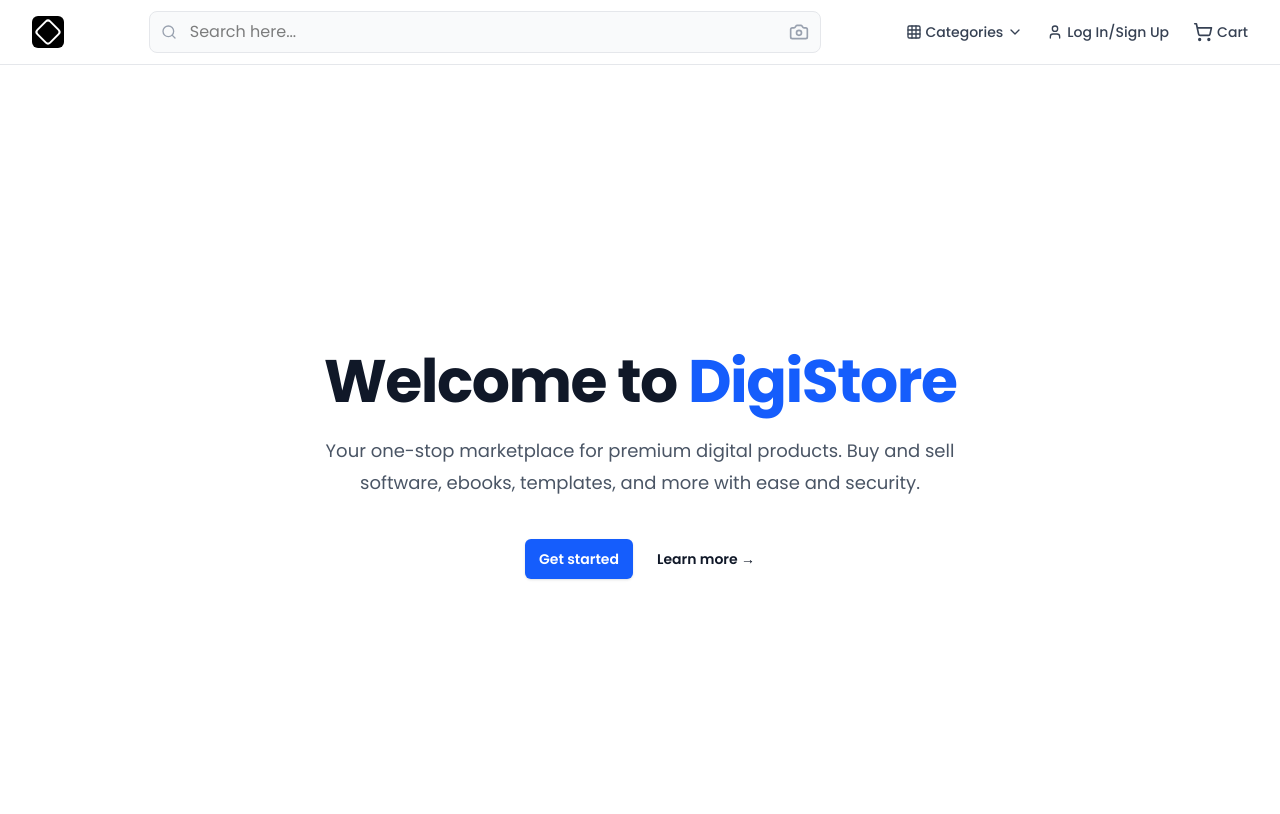
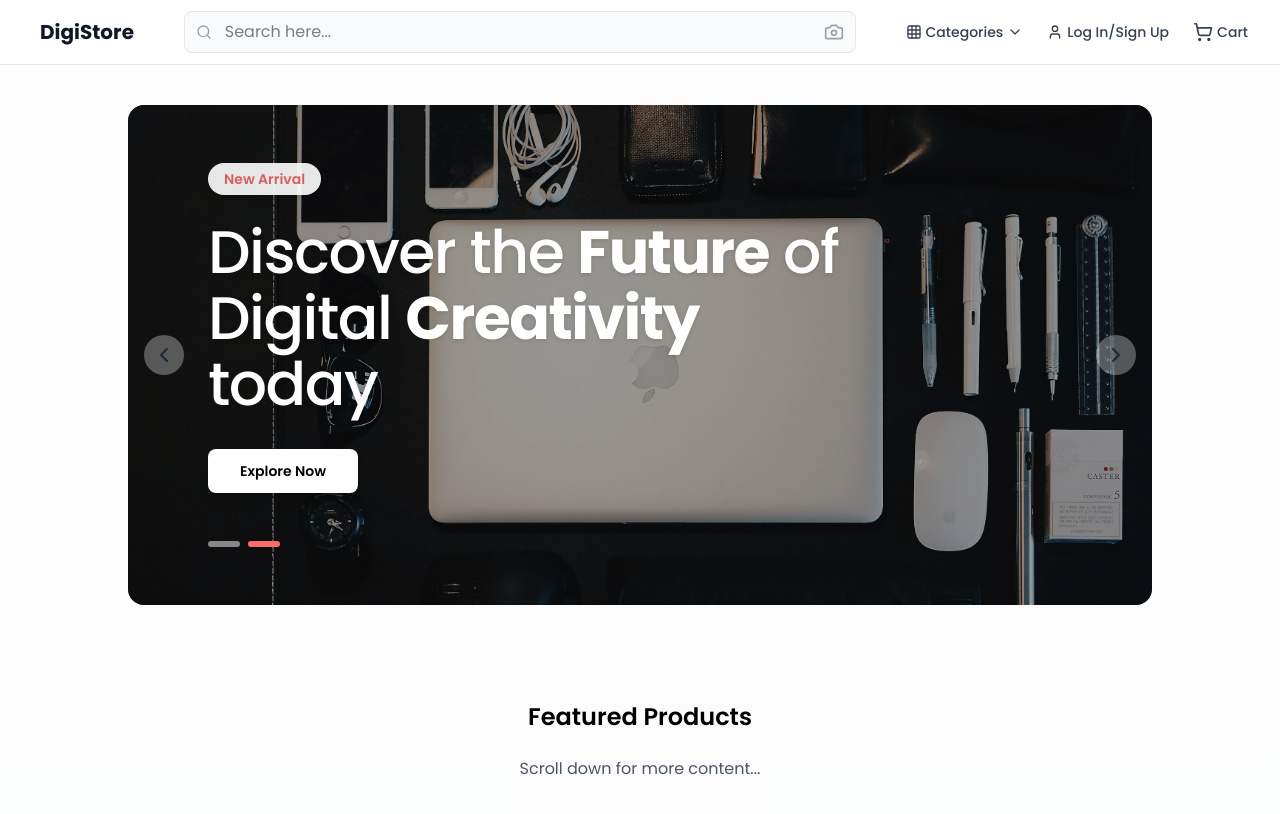
Before and after one commit to musamusakannike/digistore, a Next.js app in the folder frontend/: page / in a window 1280 px wide. Shown: the top 814 px of the page. Built offline with nearby package versions, Linux system fonts and the light colour scheme.

Commit message:
Added Hero section

```diff
--- /dev/null
+++ b/frontend/app/components/Hero.tsx
@@ -0,0 +1,140 @@
+"use client";
+
+import { useState, useEffect } from "react";
+import Image from "next/image";
+import { ChevronLeft, ChevronRight } from "lucide-react";
+
+interface Slide {
+    id: number;
+    badge: string;
+    title: React.ReactNode;
+    description?: string;
+    buttonText: string;
+    image: string;
+    bgColor: string;
+}
+
+const slides: Slide[] = [
+    {
+        id: 1,
+        badge: "Exclusive collection for everyone",
+        title: (
+            <>
+                Up to <span className="font-bold">60% off</span> on
+                <br />
+                all digital items till
+                <br />
+                <span className="font-bold">September 11</span>
+            </>
+        ),
+        buttonText: "Shop now",
+        image: "/images/hero/carousel1.jpg",
+        bgColor: "bg-[#F4A4A4]",
+    },
+    {
+        id: 2,
+        badge: "New Arrival",
+        title: (
+            <>
+                Discover the <span className="font-bold">Future</span> of
+                <br />
+                Digital <span className="font-bold">Creativity</span>
+                <br />
+                today
+            </>
+        ),
+        buttonText: "Explore Now",
+        image: "/images/hero/carousel1.jpg",
+        bgColor: "bg-[#F4A4A4]",
+    },
+];
+
+export default function Hero() {
+    const [currentSlide, setCurrentSlide] = useState(0);
+
+    const nextSlide = () => {
+        setCurrentSlide((prev) => (prev === slides.length - 1 ? 0 : prev + 1));
+    };
+
+    const prevSlide = () => {
+        setCurrentSlide((prev) => (prev === 0 ? slides.length - 1 : prev - 1));
+    };
+
+    const goToSlide = (index: number) => {
+        setCurrentSlide(index);
+    };
+
+    // Auto-play
+    useEffect(() => {
+        const timer = setInterval(() => {
+            nextSlide();
+        }, 5000);
+        return () => clearInterval(timer);
+    }, []);
+
+    return (
+        <div className={`relative w-full overflow-hidden transition-colors duration-500 flex justify-center items-center`}>
+            <div className={`mx-auto max-w-7xl min-w-[80vw] px-4 sm:px-6 lg:px-8 h-150 md:h-125 flex items-center relative rounded-2xl md:mt-10 overflow-hidden ${slides[currentSlide].bgColor}`}>
+
+                {/* Background Image */}
+                <div className="absolute inset-0 z-0">
+                    <Image
+                        src={slides[currentSlide].image}
+                        alt="Hero background"
+                        fill
+                        className="object-cover transition-transform duration-700"
+                        priority
+                    />
+                    {/* Overlay */}
+                    <div className="absolute inset-0 bg-black/40 z-10" />
+                </div>
+
+                {/* Navigation Arrows */}
+                <button
+                    onClick={prevSlide}
+                    className="absolute left-4 z-20 p-2 rounded-full bg-white/30 hover:bg-white/50 text-gray-800 transition-all hidden md:block"
+                    aria-label="Previous slide"
+                >
+                    <ChevronLeft size={24} />
+                </button>
+
+                <button
+                    onClick={nextSlide}
+                    className="absolute right-4 z-20 p-2 rounded-full bg-white/30 hover:bg-white/50 text-gray-800 transition-all hidden md:block"
+                    aria-label="Next slide"
+                >
+                    <ChevronRight size={24} />
+                </button>
+
+                {/* Slide Content */}
+                <div className="relative z-20 w-full h-full flex flex-col justify-center items-center md:items-start pl-0 md:pl-12 text-center md:text-left">
+
+                    <span className="inline-block px-4 py-1.5 rounded-full bg-white/90 text-[#D95F5F] font-semibold text-sm shadow-sm mb-6">
+                        {slides[currentSlide].badge}
+                    </span>
+
+                    <h1 className="text-4xl md:text-5xl lg:text-6xl text-white font-medium leading-[1.1] tracking-tight drop-shadow-sm mb-4">
+                        {slides[currentSlide].title}
+                    </h1>
+
+                    <button className="bg-white text-black px-8 py-3 rounded-lg font-semibold text-sm hover:bg-gray-100 transition-colors shadow-lg mt-4 cursor-pointer">
+                        {slides[currentSlide].buttonText}
+                    </button>
+
+                    {/* Indicators */}
+                    <div className="flex space-x-2 mt-8 md:mt-12">
+                        {slides.map((_, index) => (
+                            <button
+                                key={index}
+                                onClick={() => goToSlide(index)}
+                                className={`h-1.5 rounded-full transition-all duration-300 ${currentSlide === index ? "w-8 bg-[#FF6B6B]" : "w-8 bg-white/50 hover:bg-white/80"
+                                    }`}
+                                aria-label={`Go to slide ${index + 1}`}
+                            />
+                        ))}
+                    </div>
+                </div>
+            </div>
+        </div>
+    );
+}
--- a/frontend/app/components/Navbar.tsx
+++ b/frontend/app/components/Navbar.tsx
@@ -41,9 +41,7 @@
                     <div className="flex items-center justify-between h-16">
                         {/* Logo */}
                         <Link href="/" className="flex items-center">
-                            <div className="w-8 h-8 bg-black rounded-md flex items-center justify-center">
-                                <div className="w-5 h-5 border-2 border-white rounded-sm transform rotate-45"></div>
-                            </div>
+                            <span className="ml-2 text-xl font-bold text-gray-900">DigiStore</span>
                         </Link>
 
                         {/* Search Bar */}
--- a/frontend/app/page.tsx
+++ b/frontend/app/page.tsx
@@ -1,23 +1,13 @@
+import Hero from "./components/Hero";
+
 export default function Home() {
   return (
-    <div className="flex min-h-screen flex-col items-center justify-center p-24 text-center">
-      <h1 className="text-4xl font-bold tracking-tight text-gray-900 sm:text-6xl">
-        Welcome to <span className="text-blue-600">DigiStore</span>
-      </h1>
-      <p className="mt-6 text-lg leading-8 text-gray-600 max-w-2xl">
-        Your one-stop marketplace for premium digital products. Buy and sell software, ebooks, templates, and more with ease and security.
-      </p>
-      <div className="mt-10 flex items-center justify-center gap-x-6">
-        <a
-          href="#"
-          className="rounded-md bg-blue-600 px-3.5 py-2.5 text-sm font-semibold text-white shadow-sm hover:bg-blue-500 focus-visible:outline focus-visible:outline-2 focus-visible:outline-offset-2 focus-visible:outline-blue-600"
-        >
-          Get started
-        </a>
-        <a href="#" className="text-sm font-semibold leading-6 text-gray-900">
-          Learn more <span aria-hidden="true">→</span>
-        </a>
+    <main className="min-h-screen bg-gray-50/50">
+      <Hero />
+      <div className="flex min-h-screen flex-col items-center p-24 text-center">
+        <h2 className="text-2xl font-semibold mb-6">Featured Products</h2>
+        <p className="text-gray-600">Scroll down for more content...</p>
       </div>
-    </div>
+    </main>
   );
 }
```
Also changed, not shown: frontend/public/images/hero/carousel1.jpg (added).
